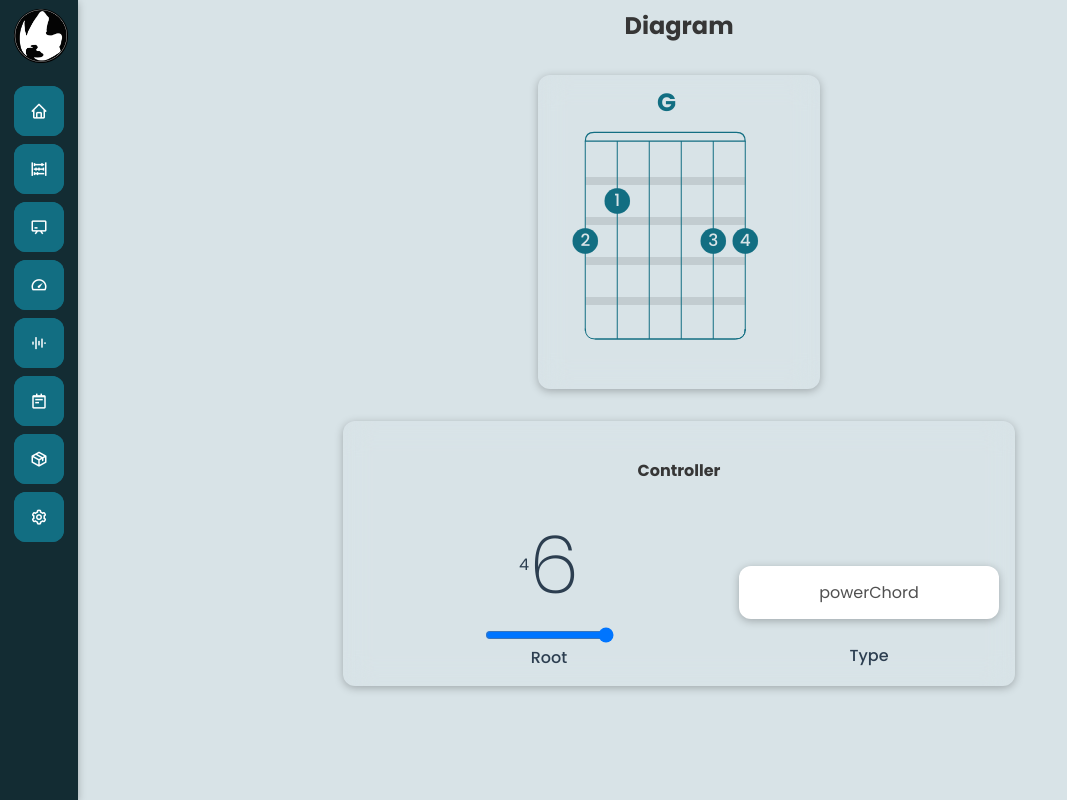
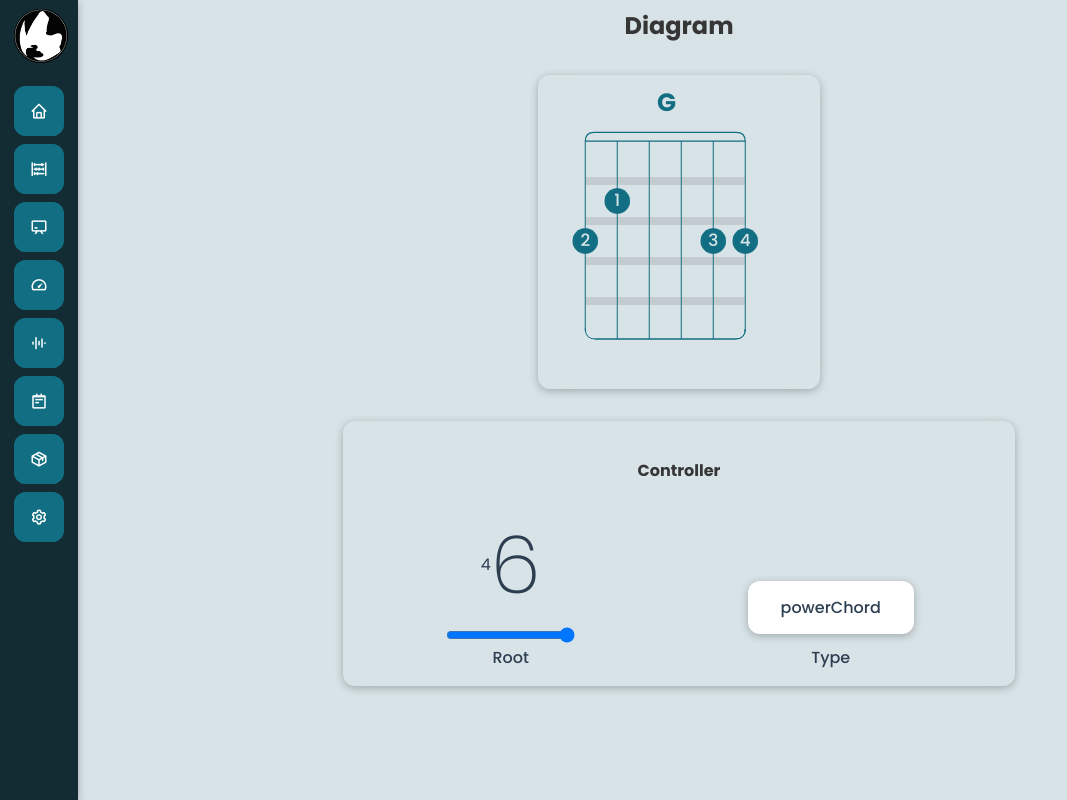
Before and after one commit to goldovsky/the-black-book, a Vue app: page /chordsdiagrams in a window 1280 px wide. Shown: the whole page, without its empty margins (0-1067 px from the left). Built offline with nearby package versions, Linux system fonts and the light colour scheme.

Commit message:
view(base-dropdown): CSS

```diff
--- a/src/components/chordDiagram/ChordDiagramController.vue
+++ b/src/components/chordDiagram/ChordDiagramController.vue
@@ -3,12 +3,6 @@
   <div class="diagramcontrollerparentdiv">
     <base-slider :values="root.list" @valueupdate="setRoot"  :inittolastvalue="true"></base-slider>
     <base-dropdown :values="type.list" @dropdownupdate="setType"></base-dropdown>
-    <!-- <div>
-      type : {{ type.selected }}
-      <base-button v-for="tp in type.list" :key="tp" @click="setType(tp)">{{
-        tp
-      }}</base-button>
-    </div> -->
   </div>
 
 
@@ -97,8 +91,8 @@ export default {
 .diagramcontrollerparentdiv {
   display: flex;
   /* flex-direction: column; */
-  align-items: center;
-  justify-content: center;
+  align-items: end;
+  justify-content: space-around;
   margin: auto;
 }
 </style>
--- a/src/components/ui/BaseDropdown.vue
+++ b/src/components/ui/BaseDropdown.vue
@@ -1,26 +1,15 @@
 <template>
-  <!-- <select v-model="currentValue">
-    <option
-      v-for="(value, index) in values"
-      :key="value"
-      :value="value"
-      v-bind:selected="index === 0"
-    >
-      {{ value }}
-    </option>
-  </select> -->
   <div>
-    <div class="menu">
-      <div class="title" @click="toggleDropdown">
+    <div class="cursorpointer">
+      <div class="placeholdervalue" @click="toggleDropdown">
         {{ currentValue }}
         <div class="arrow" :class="{ gone: dropdownclassdown }"></div>
       </div>
       <!-- :style="{ overflow: dropdownclassdown ? 'auto' : 'hidden' }" -->
-      <div
-        class="dropdown"
-        :class="{ down: dropdownclassdown }"
-      >
-        <p v-for="value in values" :key="value" @click="setValue(value)">{{ value }}</p>
+      <div class="dropdown" :class="{ down: dropdownclassdown }">
+        <p class="pdropdown" v-for="value in values" :key="value" @click="setValue(value)">
+          {{ value }}
+        </p>
       </div>
     </div>
     <div class="dropdowntitle">Type</div>
@@ -48,9 +37,9 @@ export default {
     },
     setValue(val) {
       this.currentValue = val;
-      this.$emit('dropdownupdate', val)
+      this.$emit("dropdownupdate", val);
       this.toggleDropdown();
-    }
+    },
   },
   created() {
     this.currentValue = this.values[0];
@@ -59,37 +48,26 @@ export default {
 </script>
 
 <style scoped>
-@import "https://fonts.googleapis.com/css?family=Montserrat";
-body {
-  background: #ff7f50;
-  font-family: "Montserrat", sans-serif;
-}
-.menu {
-  width: 260px;
-  margin: 60px auto 0;
+
+.cursorpointer {
   cursor: pointer;
 }
-.title {
-  width: 100%;
-  box-sizing: border-box;
+.placeholdervalue {
   background: #fff;
   padding: 14px;
   border-radius: 12px;
   box-shadow: 0 2px 8px rgba(0, 0, 0, 0.26);
   position: relative;
-  color: #505050;
+  font-weight: 500;
 }
-span {
-  float: right;
-  font-size: 18px !important;
-}
+
 .dropdown {
-  width: 100%;
+  /* width: 100%; */
   background: #fff;
   box-shadow: 0 2px 8px rgba(0, 0, 0, 0.26);
   border-radius: 12px;
-  color: #505050;
-  margin-top: 24px;
+  /* color: #505050; */
+  margin-top: 11px;
   max-height: 0;
   overflow: hidden;
   transition: all 0.5s;
@@ -105,19 +83,19 @@ span {
   border-bottom: 10px solid #fff;
   position: absolute;
   right: 20px;
-  bottom: -24px;
+  bottom: -11px;
   display: none;
 }
 .arrow.gone {
   display: block;
 }
-p {
+.pdropdown {
   padding: 15px 14px;
   margin: 0;
   transition: all 0.1s;
 }
-p:hover {
-  background: coral;
+.pdropdown:hover {
+  background: var(--secondary-color); /* background: coral; */
   transform: scale(1.05);
   color: rgba(255, 255, 255, 0.8);
   box-shadow: 0 2px 8px rgba(0, 0, 0, 0.26);
--- a/src/components/ui/BaseSlider.vue
+++ b/src/components/ui/BaseSlider.vue
@@ -40,7 +40,7 @@ export default {
   flex-direction: column;
   align-items: center;
   justify-content: center;
-  margin: auto;
+  /* margin: auto; */
 }
 .labelparent {
   display: flex;
--- a/src/components/views/ViewSettings.vue
+++ b/src/components/views/ViewSettings.vue
@@ -41,6 +41,7 @@
           </li>
           <li>
             <div>Tuning</div>
+            <!-- TODO : Use base-dropdown instead -->
             <base-select
               :options="this.instrument.tuning.availableTunings"
               :valueInsteadOfKey="false"
@@ -186,10 +187,6 @@
           </li>
         </ul>
       </base-card>
-      <base-card class="individualbasecard">
-        <h2>Dev test</h2>
-        <base-slider :values="[4,5,6,7,8]"></base-slider>
-      </base-card>
     </div>
   </div>
 </template>
```
Also changed, not shown: src/components/views/ViewChordsDiagrams.vue (+4 -20 lines).
